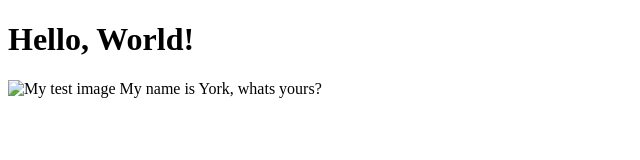
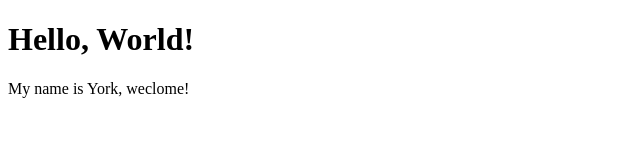
Before and after one commit to ymgbejum-sudo/ymgbejum-sudo.github.io, a plain HTML site: page index.html in a window 1280 px wide. Shown: the whole page, without its empty margins (0-640 px from the left). Drawn offline with Linux system fonts and the light colour scheme.

Commit message:
Update index.html

```diff
--- a/index.html
+++ b/index.html
@@ -3,11 +3,10 @@
   <head>
     <meta charset="utf-8" />
     <meta name="viewport" content="width=device-width" />
-    <title>My test page</title>
+    <title>York's CTC Site</title>
   </head>
   <body>
     <h1> Hello, World! <h1></h1>
-    <img src="" alt="My test image" />
-  </body> My name is York, whats yours? <body></body>
+  </body> My name is York, weclome! <body></body>
   <body></body>
 </html>
```
